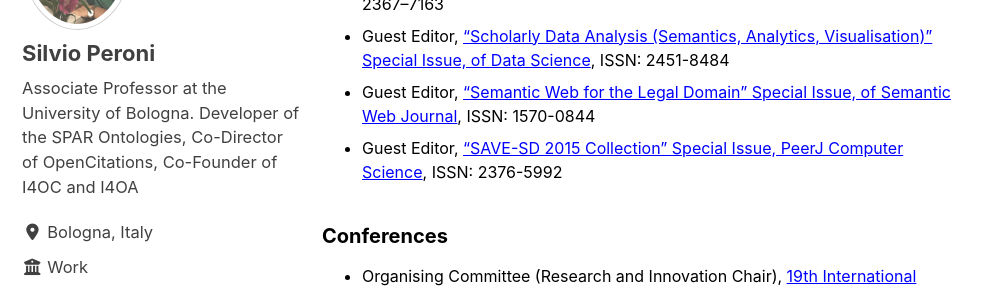
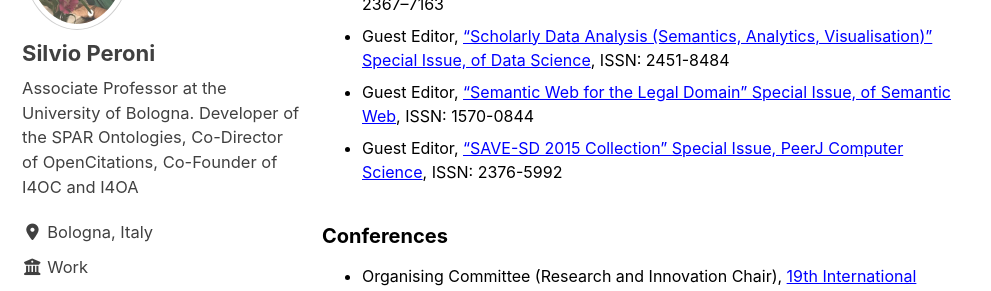
Before and after one commit to essepuntato/essepuntato.github.io, a Jekyll site: the page built from _pages/activities.md, in a window 1280 px wide and 900 px high, scrolled down 1205 px. Shown: the part 178-469 px from the top of the window, without its empty margins (0-991 px from the left). Built offline with Jekyll 4.4.1, drawn with Linux system fonts in a browser that asks for light colours; cached includes are drawn as plain includes; nearby versions of some CDN libraries.

Commit message:
Update journal.yml

```diff
--- a/_data/activities/journal.yml
+++ b/_data/activities/journal.yml
@@ -28,7 +28,7 @@
   issn: 2451-8484
   role: "Guest Editor"
 
-- name: "“Semantic Web for the Legal Domain” Special Issue, of Semantic Web Journal"
+- name: "“Semantic Web for the Legal Domain” Special Issue, of Semantic Web"
   url: "http://www.semantic-web-journal.net/blog/semantic-web-journal-special-issue-semantic-web-legal-domain"
   issn: 1570-0844
   role: "Guest Editor"
```
